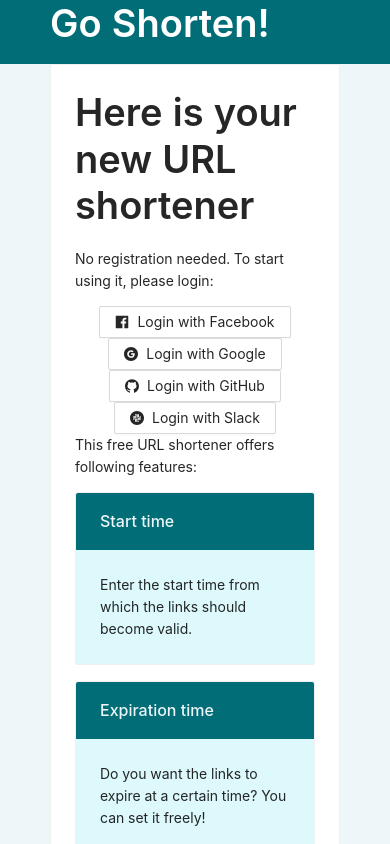
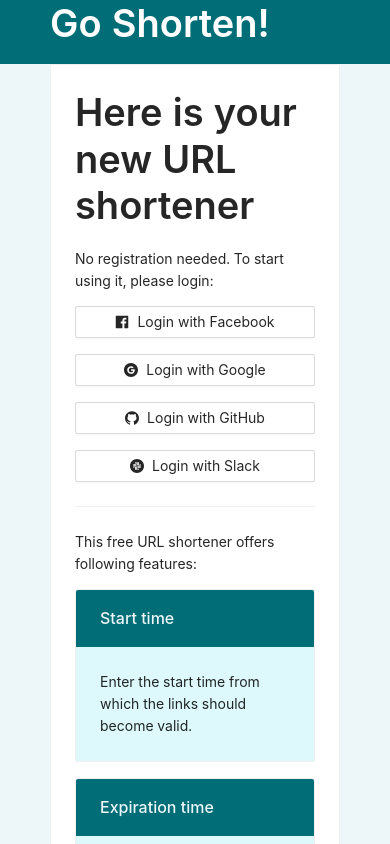
Before and after one commit to leachiM2k/go-shorten, a React (Create React App) app in the folder webui/: page / in a window 390 px wide. Shown: the top 844 px of the page. Built offline with nearby package versions, Linux system fonts and the light colour scheme.

Commit message:
fixed login buttons responsivness

```diff
--- a/webui/src/components/StartPage/LoggedOutHomepage.js
+++ b/webui/src/components/StartPage/LoggedOutHomepage.js
@@ -1,7 +1,7 @@
-import {Card, Col, Row, Typography} from 'antd';
+import {Card, Col, Divider, Row, Typography} from 'antd';
 import Features from './Features';
 import React from 'react';
-import Login from '../Login';
+import Login from './Login';
 
 const LoggedOutHomepage = props => {
     return (
@@ -11,6 +11,7 @@ const LoggedOutHomepage = props => {
                     <Typography.Title>Here is your new URL shortener</Typography.Title>
                     <Typography.Paragraph>No registration needed. To start using it, please login:</Typography.Paragraph>
                     <Login/>
+                    <Divider/>
                     <Typography.Paragraph>This free URL shortener offers following features:</Typography.Paragraph>
                     <Features/>
                 </Card>
--- a/webui/src/components/Login.js
+++ b/webui/src/components/StartPage/Login.js
@@ -1,7 +1,7 @@
 import {FacebookFilled, GithubFilled, GoogleCircleFilled, SlackCircleFilled} from '@ant-design/icons';
 import {Button, Col, Row} from 'antd';
 import React, {useContext} from 'react';
-import {GlobalContext} from '../context/GlobalProvider';
+import {GlobalContext} from '../../context/GlobalProvider';
 
 const Login = props => {
     const { state: { user } } = useContext(GlobalContext);
@@ -11,33 +11,37 @@ const Login = props => {
     }
 
     return (
-        <Row justify="space-around">
-            <Col>
+        <Row gutter={[16,16]} justify="space-around">
+            <Col xs={24} sm={12}>
                 <Button
+                    style={{width:'100%'}}
                     icon={<FacebookFilled/>}
                     onClick={() => window.location.href = '/auth/facebook/'}
                 >
                     Login with Facebook
                 </Button>
             </Col>
-            <Col>
+            <Col xs={24} sm={12}>
                 <Button
+                    style={{width:'100%'}}
                     icon={<GoogleCircleFilled/>}
                     onClick={() => window.location.href = '/auth/google/'}
                 >
                     Login with Google
                 </Button>
             </Col>
-            <Col>
+            <Col xs={24} sm={12}>
                 <Button
+                    style={{width:'100%'}}
                     icon={<GithubFilled/>}
                     onClick={() => window.location.href = '/auth/github/'}
                 >
                     Login with GitHub
                 </Button>
             </Col>
-            <Col>
+            <Col xs={24} sm={12}>
                 <Button
+                    style={{width:'100%'}}
                     icon={<SlackCircleFilled/>}
                     onClick={() => window.location.href = '/auth/slack/'}
                 >
```
